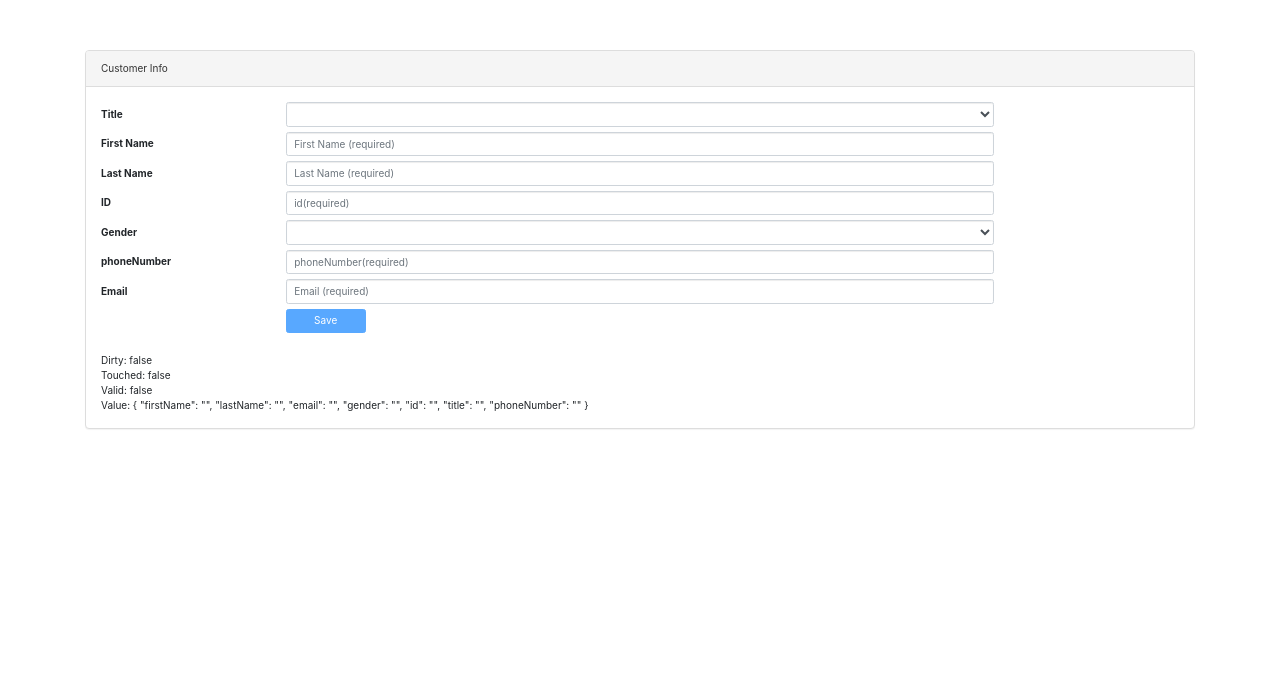
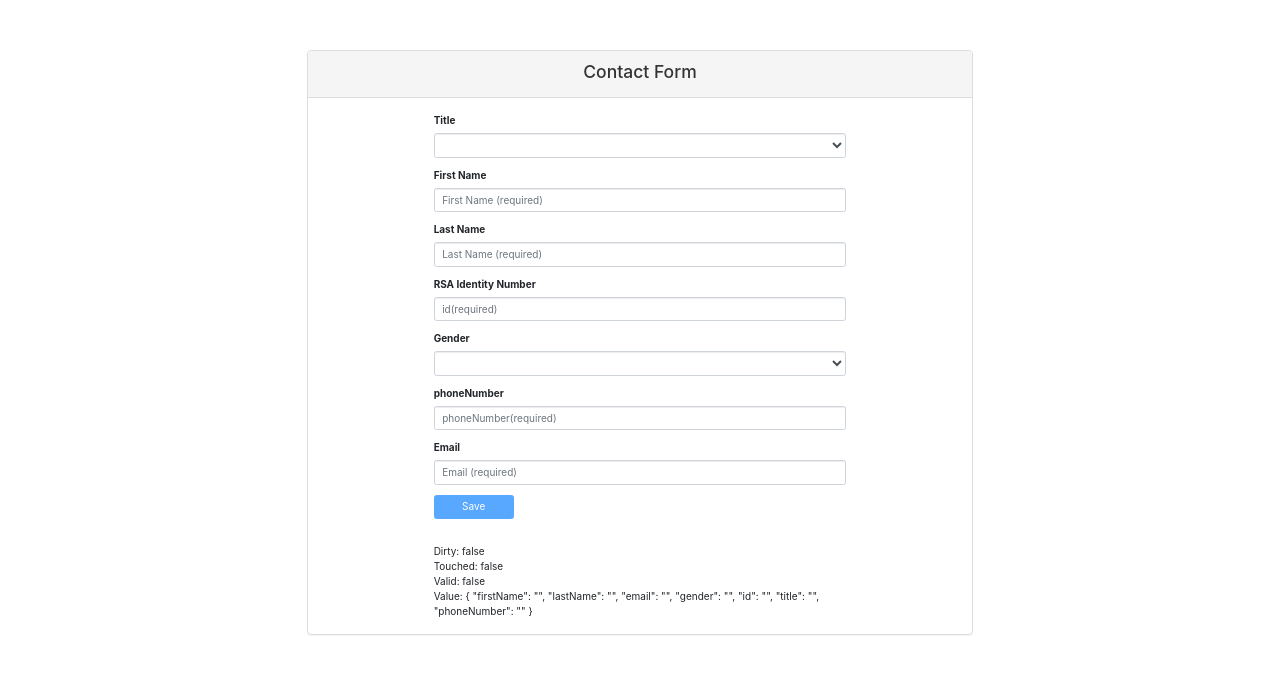
Before and after one commit to nmngadi/AngularForms, an Angular app: page / in a window 1280 px wide. Shown: the top 674 px of the page. Built offline with nearby package versions, Linux system fonts and the light colour scheme.

Commit message:
Add Html changes to contact component

```diff
--- a/src/app/contact/contact.component.html
+++ b/src/app/contact/contact.component.html
@@ -1,12 +1,16 @@
 <div class="container">
-  <div style="margin-top: 50px;">
+  <div style="margin-top: 50px; margin-left: 20%; margin-right: 20%;">
     <div class="panel panel-default">
-      <div class="panel-heading">Customer Info</div>
+      <div class="panel-heading">
+        <h3 style="text-align: center;">Contact Form</h3>
+      </div>
       <div class="panel-body">
+        <div class="row">
+          <div class="col-md-8 offset-md-2">
             <form novalidate (ngSubmit)="Save()" [formGroup]="contactForm">
-          <div class="form-group row mb-2">
-            <label class="col-md-2 col-form-label" for="firstNameId">Title</label>
-            <div class="col-md-8">
+              <div class="form-group">
+                <label for="firstNameId">Title</label>
+                <div>
                   <select class="form-control" id="title" formControlName="title">
                     <option *ngFor="let title of titles" [value]="title">{{
                       title
@@ -14,9 +18,9 @@
                   </select>
                 </div>
               </div>
-          <div class="form-group row mb-2">
-            <label class="col-md-2 col-form-label" for="firstNameId">First Name</label>
-            <div class="col-md-8">
+              <div class="form-group">
+                <label for="firstNameId">First Name</label>
+                <div>
                   <input class="form-control" id="firstNameId" type="text" placeholder="First Name (required)"
                     formControlName="firstName" [ngClass]="{
                       'is-invalid':
@@ -31,13 +35,18 @@
                     <span *ngIf="contactForm.get('firstName').errors?.pattern">
                       The first name must be longer than 3 characters.
                     </span>
+                    <span *ngIf="
+                        contactForm.get('firstName').errors?.textvalidation
+                      ">
+                      No numbers allowed.
+                    </span>
                   </span>
                 </div>
               </div>
 
-          <div class="form-group row mb-2">
-            <label class="col-md-2 col-form-label" for="lastNameId">Last Name</label>
-            <div class="col-md-8">
+              <div class="form-group">
+                <label for="lastNameId">Last Name</label>
+                <div>
                   <input class="form-control" id="lastNameId" type="text" placeholder="Last Name (required)"
                     formControlName="lastName" [ngClass]="{
                       'is-invalid':
@@ -52,15 +61,18 @@
                     <span *ngIf="contactForm.get('lastName').errors?.maxlength">
                       The last name must be less than 50 characters.
                     </span>
+                    <span *ngIf="contactForm.get('lastName').errors?.textvalidation">
+                      No numbers allowed.
+                    </span>
                   </span>
                 </div>
               </div>
 
-          <div class="form-group row mb-2">
-            <label class="col-md-2 col-form-label" for="lastNameId">ID</label>
-            <div class="col-md-8">
-              <input class="form-control" id="lastNameId" type="text" placeholder="id(required)" formControlName="id"
-                [ngClass]="{
+              <div class="form-group">
+                <label for="ID">RSA Identity Number</label>
+                <div>
+                  <input class="form-control" id="lastNameId" type="text" placeholder="id(required)"
+                    formControlName="id" [ngClass]="{
                       'is-invalid':
                         (contactForm.get('id').touched ||
                           contactForm.get('id').dirty) &&
@@ -73,17 +85,16 @@
                     <span *ngIf="contactForm.get('id').errors?.maxlength">
                       please enter a valid RSA 13 digit ID
                     </span>
-                <div class="valid-feedback">
-                  <span *ngIf="contactForm.get('id').valid">
+
+                      <span *ngIf="contactForm.get('id').errors.pattern">
                         looks good
                       </span>
-                </div>
                   </span>
                 </div>
               </div>
-          <div class="form-group row mb-2">
-            <label class="col-md-2 col-form-label" for="Gender">Gender</label>
-            <div class="col-md-8">
+              <div class="form-group">
+                <label for="Gender">Gender</label>
+                <div>
                   <select class="form-control" formControlName="gender" id="gender">
                     <option *ngFor="let gender of genders" [value]="gender">{{
                       gender
@@ -92,9 +103,9 @@
                 </div>
               </div>
 
-          <div class="form-group row mb-2">
-            <label class="col-md-2 col-form-label" for="phoneNumber">phoneNumber</label>
-            <div class="col-md-8">
+              <div class="form-group">
+                <label for="phoneNumber">phoneNumber</label>
+                <div>
                   <input class="form-control" id="phoneNumberid" type="text" placeholder="phoneNumber(required)"
                     formControlName="phoneNumber" [ngClass]="{
                       'is-invalid':
@@ -115,9 +126,9 @@
                 </div>
               </div>
 
-          <div class="form-group row mb-2">
-            <label class="col-md-2 col-form-label" for="emailId">Email</label>
-            <div class="col-md-8">
+              <div class="form-group">
+                <label for="emailId">Email</label>
+                <div>
                   <input class="form-control" id="emailId" type="email" placeholder="Email (required)"
                     formControlName="email" [ngClass]="{
                       'is-invalid':
@@ -141,8 +152,8 @@
                 </div>
               </div>
 
-          <div class="form-group row mb-2">
-            <div class="offset-md-2 col-md-4">
+              <div class="form-group">
+                <div>
                   <button class="btn btn-primary mr-3" type="submit" style="width: 80px;" [title]="
                       contactForm.valid
                         ? 'Save your entered data'
@@ -163,3 +174,5 @@
         </div>
       </div>
     </div>
+  </div>
+</div>
```
Lines whose indentation alone changed are shown as unchanged.
